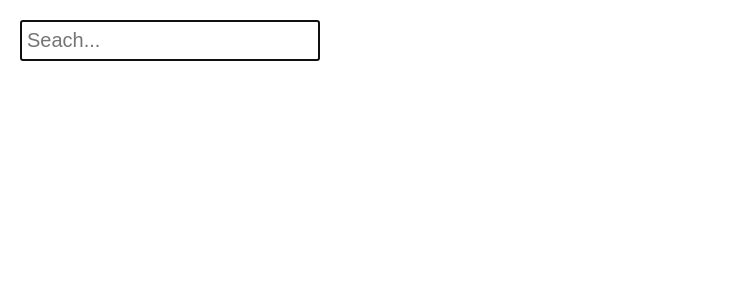
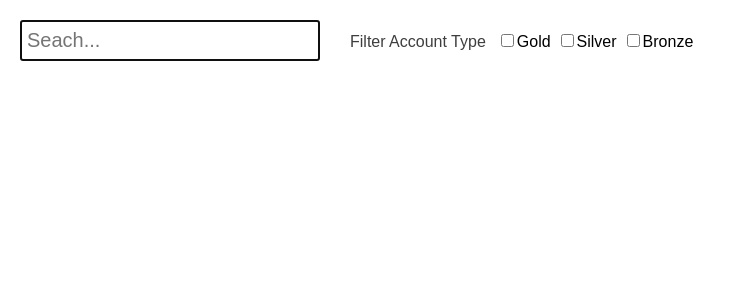
Before and after one commit to JalalHamed/Seach-App, a React (Create React App) app: page / in a window 1280 px wide. Shown: the top 300 px of the page, without its empty margins (0-736 px from the left). Built offline with nearby package versions, Linux system fonts and the light colour scheme.

Commit message:
adds cards and styles, displays a new card for each result, adds filter account type checkboxes

```diff
--- a/src/App.js
+++ b/src/App.js
@@ -4,6 +4,7 @@ import { useDebounce } from "use-debounce";
 
 // Components
 import Search from "components/Search";
+import Card from "components/Card";
 
 // Data
 import data from "data.json";
@@ -14,6 +15,14 @@ import { createUseStyles } from "react-jss";
 const useStyles = createUseStyles({
   wrapper: {
     margin: 20,
+  },
+  cardWrapper: {
+    display: "flex",
+    justifyContent: "space-around",
+    flexWrap: "wrap",
+    margin: {
+      top: 25,
+    },
   },
 });
 
@@ -40,13 +49,12 @@ const App = () => {
     }
   }, [debouncedSearchTerm]);
 
-  useEffect(() => {
-    console.log(results);
-  }, [results]);
-
   return (
     <div className={classes.wrapper}>
       <Search searchTerm={searchTerm} setSearchTerm={setSearchTerm} />
+      <div className={classes.cardWrapper}>
+        {results && results.map(res => <Card key={res.id} data={res} />)}
+      </div>
     </div>
   );
 };
--- /dev/null
+++ b/src/components/Card.jsx
@@ -0,0 +1,39 @@
+// Styles
+import { createUseStyles } from "react-jss";
+
+const useStyles = createUseStyles({
+  card: {
+    width: 300,
+    height: 200,
+    backgroundColor: "#082a4d",
+    color: "#fff",
+    fontSize: 15,
+    borderRadius: 10,
+    padding: 15,
+    "& span": {
+      fontSize: 20,
+    },
+  },
+});
+
+const Card = ({ data }) => {
+  const classes = useStyles();
+
+  return (
+    <div className={classes.card}>
+      <p>
+        First Name: <span>{data.firstName}</span>
+      </p>
+      <br />
+      <p>
+        Last Name: <span>{data.lastName}</span>
+      </p>
+      <br />
+      <p>
+        Account Type: <span>{data.account_type}</span>
+      </p>
+    </div>
+  );
+};
+
+export default Card;
--- a/src/components/Search.jsx
+++ b/src/components/Search.jsx
@@ -12,12 +12,30 @@ const useStyles = createUseStyles({
       left: 5,
     },
   },
+  filterAccountType: {
+    color: "#3e3e3e",
+    margin: {
+      left: 30,
+      right: 15,
+    },
+  },
+  accountTypeOptionsWrapper: {
+    display: "inline-block",
+    "& label": {
+      userSelect: "none",
+      margin: {
+        right: 10,
+        left: 3,
+      },
+    },
+  },
 });
 
 const Search = ({ searchTerm, setSearchTerm }) => {
   const classes = useStyles();
 
   return (
+    <>
       <input
         className={classes.searchBar}
         name="search"
@@ -26,6 +44,16 @@ const Search = ({ searchTerm, setSearchTerm }) => {
         onChange={e => setSearchTerm(e.target.value)}
         autoFocus
       />
+      <span className={classes.filterAccountType}>Filter Account Type</span>
+      <div className={classes.accountTypeOptionsWrapper}>
+        <input type="checkbox" id="gold" name="gold" value="Gold" />
+        <label htmlFor="gold">Gold</label>
+        <input type="checkbox" id="silver" name="silver" value="Silver" />
+        <label htmlFor="silver">Silver</label>
+        <input type="checkbox" id="bronze" name="bronze" value="Bronze" />
+        <label htmlFor="bronze">Bronze</label>
+      </div>
+    </>
   );
 };
 
--- a/src/data.json
+++ b/src/data.json
@@ -1,17 +1,77 @@
 [
-  { "firstName": "john", "lastName": "doe", "account_type": "gold" },
-  { "firstName": "john", "lastName": "doe", "account_type": "bronze" },
-  { "firstName": "john", "lastName": "doe", "account_type": "silver" },
-  { "firstName": "steph", "lastName": "curry", "account_type": "gold" },
-  { "firstName": "steph", "lastName": "curry", "account_type": "bronze" },
-  { "firstName": "steph", "lastName": "curry", "account_type": "silver" },
-  { "firstName": "barak", "lastName": "obama", "account_type": "gold" },
-  { "firstName": "barak", "lastName": "obama", "account_type": "bronze" },
-  { "firstName": "barak", "lastName": "obama", "account_type": "silver" },
-  { "firstName": "leonard", "lastName": "cohen", "account_type": "gold" },
-  { "firstName": "leonard", "lastName": "cohen", "account_type": "bronze" },
-  { "firstName": "leonard", "lastName": "cohen", "account_type": "silver" },
-  { "firstName": "donal", "lastName": "trump", "account_type": "gold" },
-  { "firstName": "donal", "lastName": "trump", "account_type": "bronze" },
-  { "firstName": "donal", "lastName": "trump", "account_type": "silver" }
+  { "firstName": "john", "lastName": "doe", "account_type": "gold", "id": 1 },
+  { "firstName": "john", "lastName": "doe", "account_type": "bronze", "id": 2 },
+  { "firstName": "john", "lastName": "doe", "account_type": "silver", "id": 3 },
+  {
+    "firstName": "steph",
+    "lastName": "curry",
+    "account_type": "gold",
+    "id": 4
+  },
+  {
+    "firstName": "steph",
+    "lastName": "curry",
+    "account_type": "bronze",
+    "id": 5
+  },
+  {
+    "firstName": "steph",
+    "lastName": "curry",
+    "account_type": "silver",
+    "id": 6
+  },
+  {
+    "firstName": "barak",
+    "lastName": "obama",
+    "account_type": "gold",
+    "id": 7
+  },
+  {
+    "firstName": "barak",
+    "lastName": "obama",
+    "account_type": "bronze",
+    "id": 8
+  },
+  {
+    "firstName": "barak",
+    "lastName": "obama",
+    "account_type": "silver",
+    "id": 9
+  },
+  {
+    "firstName": "leonard",
+    "lastName": "cohen",
+    "account_type": "gold",
+    "id": 10
+  },
+  {
+    "firstName": "leonard",
+    "lastName": "cohen",
+    "account_type": "bronze",
+    "id": 11
+  },
+  {
+    "firstName": "leonard",
+    "lastName": "cohen",
+    "account_type": "silver",
+    "id": 12
+  },
+  {
+    "firstName": "donal",
+    "lastName": "trump",
+    "account_type": "gold",
+    "id": 13
+  },
+  {
+    "firstName": "donal",
+    "lastName": "trump",
+    "account_type": "bronze",
+    "id": 14
+  },
+  {
+    "firstName": "donal",
+    "lastName": "trump",
+    "account_type": "silver",
+    "id": 15
+  }
 ]
```
Lines whose indentation alone changed are shown as unchanged.
